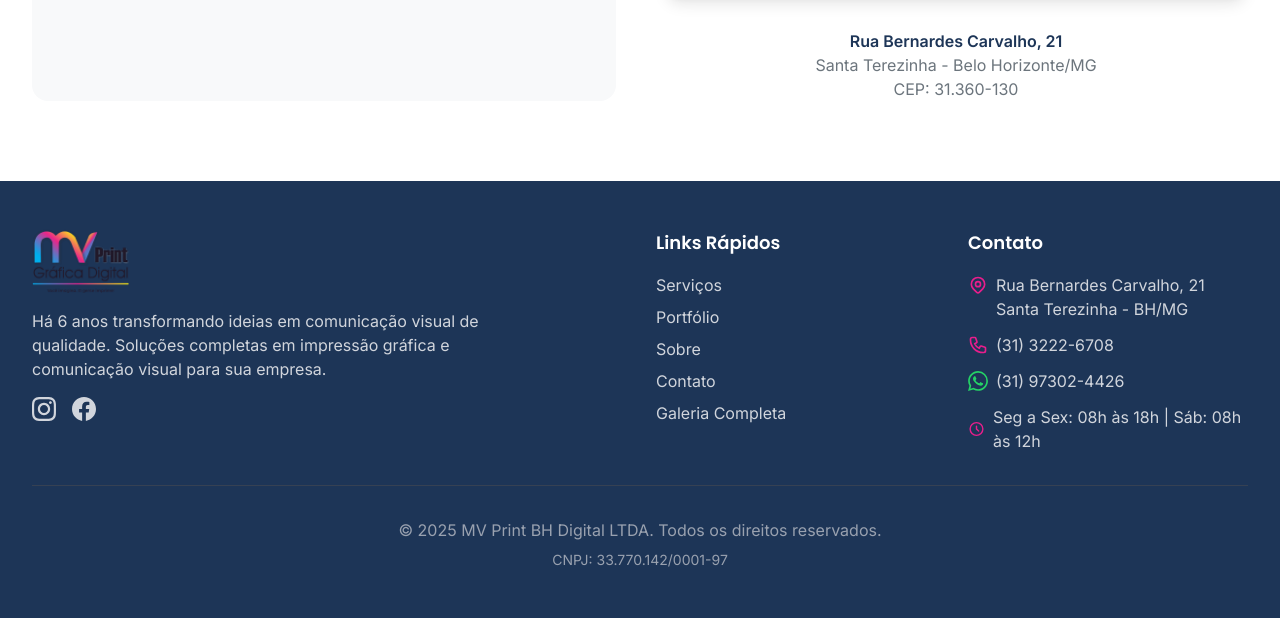
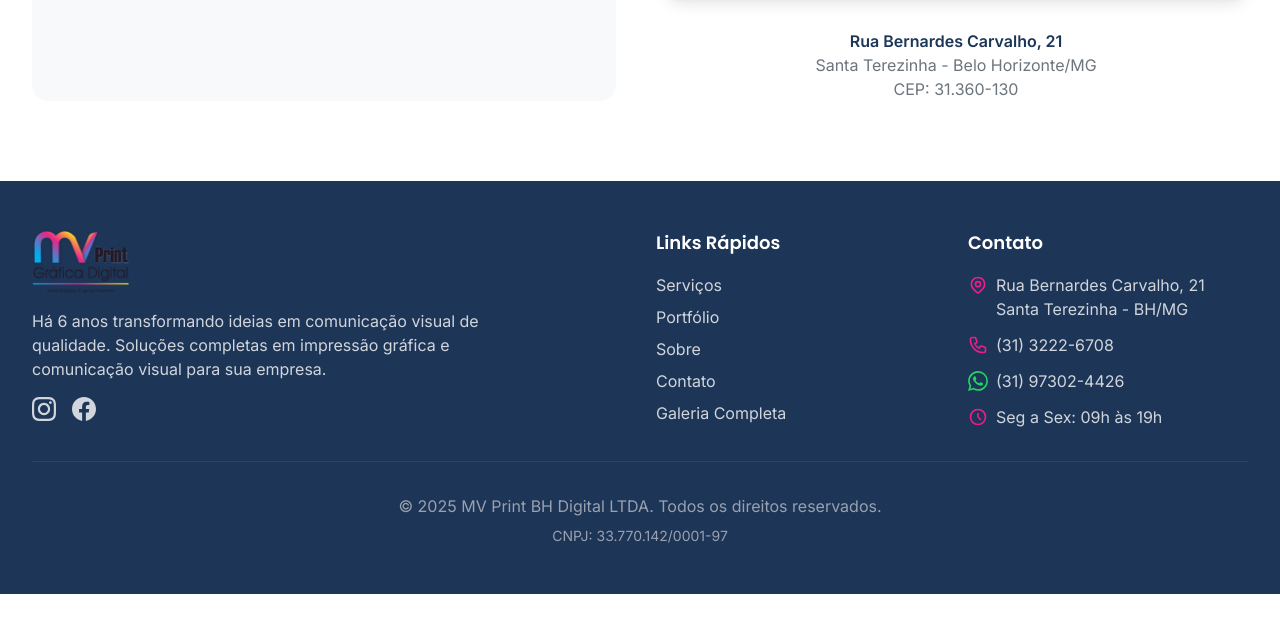
Before and after one commit to matheus-cury/mvprint-site, an Astro site: page / in a window 1280 px wide. Shown: the part 6665-7283 px from the top of the page. After the commit the page ends 7259 px from the top, so only its background shows below. Built offline with nearby package versions, Linux system fonts and the light colour scheme; Astro itself is replaced by a stand-in of ours.

Commit message:
fix: reverter horário para o correto

```diff
--- a/src/components/Footer.astro
+++ b/src/components/Footer.astro
@@ -103,7 +103,7 @@ const currentYear = new Date().getFullYear();
             <svg class="w-5 h-5 text-[#E91E8C]" fill="none" stroke="currentColor" viewBox="0 0 24 24">
               <path stroke-linecap="round" stroke-linejoin="round" stroke-width="2" d="M12 8v4l3 3m6-3a9 9 0 11-18 0 9 9 0 0118 0z"/>
             </svg>
-            <span>Seg a Sex: 08h às 18h | Sáb: 08h às 12h</span>
+            <span>Seg a Sex: 09h às 19h</span>
           </li>
         </ul>
       </div>
```
